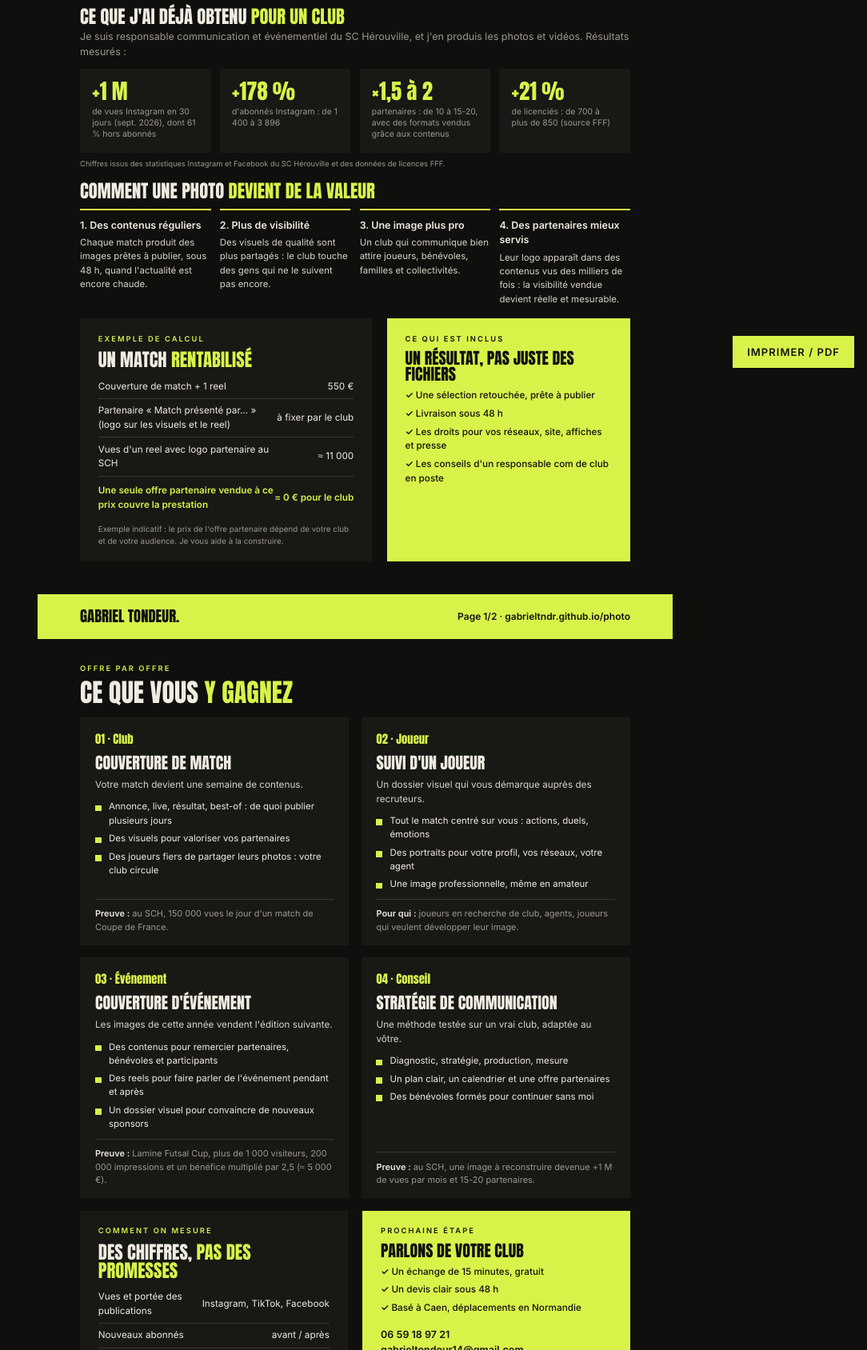
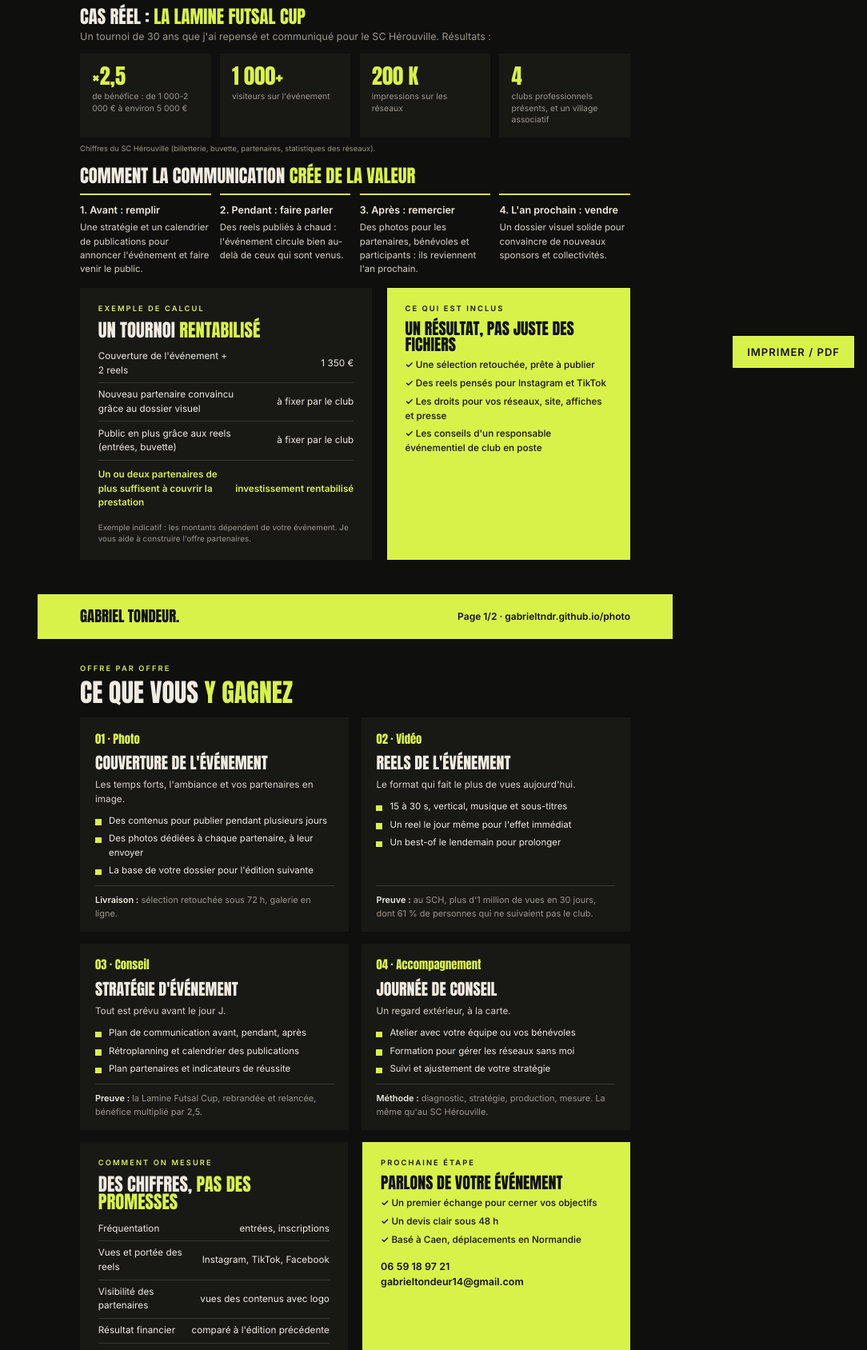
Before and after one commit to gabrieltndr/gabrieltndr.github.io, a plain HTML site: page photo/outils/pourquoi.html in a window 1280 px wide. Shown: the part 324-2012 px from the top of the page at 80% size, without its empty margins (196-1280 px from the left). Drawn offline with Linux system fonts and the light colour scheme.

Commit message:
Dossier « Pourquoi investir » recentré sur l'événementiel
Co-Authored-By: Claude Opus 5.5 <noreply@anthropic.com>
Claude-Session: https://claude.ai/code/session_01LJWR9Ldau5SUrgzu42dPZc

```diff
--- a/photo/outils/pourquoi.html
+++ b/photo/outils/pourquoi.html
@@ -4,7 +4,7 @@
 <meta charset="utf-8">
 <meta name="viewport" content="width=device-width, initial-scale=1">
 <meta name="robots" content="noindex, nofollow">
-<title>Pourquoi investir — Gabriel Tondeur</title>
+<title>Événementiel : pourquoi investir — Gabriel Tondeur</title>
 <style>
 @font-face{font-family:"Anton";src:url(../fonts/anton.woff) format("woff")}
 @font-face{font-family:"Inter";src:url(../fonts/inter-400.woff) format("woff");font-weight:400}
@@ -71,55 +71,55 @@ footer .h{font-size:14pt}
 <div class="page">
   <div class="top">
     <div class="t">
-      <div><p class="lbl">Photo · vidéo · communication</p>
-      <h1 class="h">Une image qui<br><span class="acc">rapporte</span></h1></div>
-      <p>Une photo de match n'est pas un souvenir : c'est un contenu qui fait venir du public, de nouveaux licenciés et des partenaires. Voici, simplement, pourquoi ma prestation est un investissement pour votre club.</p>
+      <div><p class="lbl">Événementiel sportif · photo · reels · stratégie</p>
+      <h1 class="h">Un événement<br><span class="acc">qui rapporte</span></h1></div>
+      <p>Un tournoi, un gala, une fête de club : les images et la communication font venir le public, rassurent les partenaires et vendent l'édition suivante. Voici pourquoi c'est un investissement, pas une dépense.</p>
     </div>
     <div class="ph" role="img" aria-label="Photo de handball, Vikings de Caen"></div>
   </div>
   <main>
     <section>
-      <h2>Ce que j'ai déjà obtenu <i>pour un club</i></h2>
-      <p style="color:var(--mut);margin:1.5mm 0 3mm">Je suis responsable communication et événementiel du SC Hérouville, et j'en produis les photos et vidéos. Résultats mesurés :</p>
+      <h2>Cas réel : <i>la Lamine Futsal Cup</i></h2>
+      <p style="color:var(--mut);margin:1.5mm 0 3mm">Un tournoi de 30 ans que j'ai repensé et communiqué pour le SC Hérouville. Résultats :</p>
       <div class="stats">
-        <div><b>+1 M</b><span>de vues Instagram en 30 jours (sept. 2026), dont 61 % hors abonnés</span></div>
-        <div><b>+178 %</b><span>d'abonnés Instagram : de 1 400 à 3 896</span></div>
-        <div><b>×1,5 à 2</b><span>partenaires : de 10 à 15-20, avec des formats vendus grâce aux contenus</span></div>
-        <div><b>+21 %</b><span>de licenciés : de 700 à plus de 850 (source FFF)</span></div>
+        <div><b>×2,5</b><span>de bénéfice : de 1 000-2 000 € à environ 5 000 €</span></div>
+        <div><b>1 000+</b><span>visiteurs sur l'événement</span></div>
+        <div><b>200 K</b><span>impressions sur les réseaux</span></div>
+        <div><b>4</b><span>clubs professionnels présents, et un village associatif</span></div>
       </div>
-      <p class="src" style="margin-top:2mm">Chiffres issus des statistiques Instagram et Facebook du SC Hérouville et des données de licences FFF.</p>
+      <p class="src" style="margin-top:2mm">Chiffres du SC Hérouville (billetterie, buvette, partenaires, statistiques des réseaux).</p>
     </section>
 
     <section>
-      <h2>Comment une photo <i>devient de la valeur</i></h2>
+      <h2>Comment la communication <i>crée de la valeur</i></h2>
       <div class="loop" style="margin-top:3mm">
-        <div><b>1. Des contenus réguliers</b>Chaque match produit des images prêtes à publier, sous 48 h, quand l'actualité est encore chaude.</div>
-        <div><b>2. Plus de visibilité</b>Des visuels de qualité sont plus partagés : le club touche des gens qui ne le suivent pas encore.</div>
-        <div><b>3. Une image plus pro</b>Un club qui communique bien attire joueurs, bénévoles, familles et collectivités.</div>
-        <div><b>4. Des partenaires mieux servis</b>Leur logo apparaît dans des contenus vus des milliers de fois : la visibilité vendue devient réelle et mesurable.</div>
+        <div><b>1. Avant : remplir</b>Une stratégie et un calendrier de publications pour annoncer l'événement et faire venir le public.</div>
+        <div><b>2. Pendant : faire parler</b>Des reels publiés à chaud : l'événement circule bien au-delà de ceux qui sont venus.</div>
+        <div><b>3. Après : remercier</b>Des photos pour les partenaires, bénévoles et participants : ils reviennent l'an prochain.</div>
+        <div><b>4. L'an prochain : vendre</b>Un dossier visuel solide pour convaincre de nouveaux sponsors et collectivités.</div>
       </div>
     </section>
 
     <section class="calc">
       <div class="box">
         <p class="lbl">Exemple de calcul</p>
-        <h2 style="margin-top:2mm">Un match <i>rentabilisé</i></h2>
+        <h2 style="margin-top:2mm">Un tournoi <i>rentabilisé</i></h2>
         <table>
-          <tr><td>Couverture de match + 1 reel</td><td class="r">550 €</td></tr>
-          <tr><td>Partenaire « Match présenté par… » (logo sur les visuels et le reel)</td><td class="r">à fixer par le club</td></tr>
-          <tr><td>Vues d'un reel avec logo partenaire au SCH</td><td class="r">≈ 11 000</td></tr>
-          <tr class="t"><td>Une seule offre partenaire vendue à ce prix couvre la prestation</td><td class="r">= 0 € pour le club</td></tr>
+          <tr><td>Couverture de l'événement + 2 reels</td><td class="r">1 350 €</td></tr>
+          <tr><td>Nouveau partenaire convaincu grâce au dossier visuel</td><td class="r">à fixer par le club</td></tr>
+          <tr><td>Public en plus grâce aux reels (entrées, buvette)</td><td class="r">à fixer par le club</td></tr>
+          <tr class="t"><td>Un ou deux partenaires de plus suffisent à couvrir la prestation</td><td class="r">investissement rentabilisé</td></tr>
         </table>
-        <p class="note">Exemple indicatif : le prix de l'offre partenaire dépend de votre club et de votre audience. Je vous aide à la construire.</p>
+        <p class="note">Exemple indicatif : les montants dépendent de votre événement. Je vous aide à construire l'offre partenaires.</p>
       </div>
       <div class="promise">
         <p class="lbl" style="color:#111">Ce qui est inclus</p>
         <h3>Un résultat, pas juste des fichiers</h3>
         <ul>
           <li>Une sélection retouchée, prête à publier</li>
-          <li>Livraison sous 48 h</li>
+          <li>Des reels pensés pour Instagram et TikTok</li>
           <li>Les droits pour vos réseaux, site, affiches et presse</li>
-          <li>Les conseils d'un responsable com de club en poste</li>
+          <li>Les conseils d'un responsable événementiel de club en poste</li>
         </ul>
       </div>
     </section>
@@ -136,44 +136,44 @@ footer .h{font-size:14pt}
     </section>
     <div class="offers">
       <article class="off">
-        <span class="n">01 · Club</span><h3>Couverture de match</h3>
-        <p>Votre match devient une semaine de contenus.</p>
+        <span class="n">01 · Photo</span><h3>Couverture de l'événement</h3>
+        <p>Les temps forts, l'ambiance et vos partenaires en image.</p>
         <ul>
-          <li>Annonce, live, résultat, best-of : de quoi publier plusieurs jours</li>
-          <li>Des visuels pour valoriser vos partenaires</li>
-          <li>Des joueurs fiers de partager leurs photos : votre club circule</li>
+          <li>Des contenus pour publier pendant plusieurs jours</li>
+          <li>Des photos dédiées à chaque partenaire, à leur envoyer</li>
+          <li>La base de votre dossier pour l'édition suivante</li>
         </ul>
-        <p class="proof"><b>Preuve :</b> au SCH, 150 000 vues le jour d'un match de Coupe de France.</p>
+        <p class="proof"><b>Livraison :</b> sélection retouchée sous 72 h, galerie en ligne.</p>
       </article>
       <article class="off">
-        <span class="n">02 · Joueur</span><h3>Suivi d'un joueur</h3>
-        <p>Un dossier visuel qui vous démarque auprès des recruteurs.</p>
+        <span class="n">02 · Vidéo</span><h3>Reels de l'événement</h3>
+        <p>Le format qui fait le plus de vues aujourd'hui.</p>
         <ul>
-          <li>Tout le match centré sur vous : actions, duels, émotions</li>
-          <li>Des portraits pour votre profil, vos réseaux, votre agent</li>
-          <li>Une image professionnelle, même en amateur</li>
+          <li>15 à 30 s, vertical, musique et sous-titres</li>
+          <li>Un reel le jour même pour l'effet immédiat</li>
+          <li>Un best-of le lendemain pour prolonger</li>
         </ul>
-        <p class="proof"><b>Pour qui :</b> joueurs en recherche de club, agents, joueurs qui veulent développer leur image.</p>
+        <p class="proof"><b>Preuve :</b> au SCH, plus d'1 million de vues en 30 jours, dont 61 % de personnes qui ne suivaient pas le club.</p>
       </article>
       <article class="off">
-        <span class="n">03 · Événement</span><h3>Couverture d'événement</h3>
-        <p>Les images de cette année vendent l'édition suivante.</p>
+        <span class="n">03 · Conseil</span><h3>Stratégie d'événement</h3>
+        <p>Tout est prévu avant le jour J.</p>
         <ul>
-          <li>Des contenus pour remercier partenaires, bénévoles et participants</li>
-          <li>Des reels pour faire parler de l'événement pendant et après</li>
-          <li>Un dossier visuel pour convaincre de nouveaux sponsors</li>
+          <li>Plan de communication avant, pendant, après</li>
+          <li>Rétroplanning et calendrier des publications</li>
+          <li>Plan partenaires et indicateurs de réussite</li>
         </ul>
-        <p class="proof"><b>Preuve :</b> Lamine Futsal Cup, plus de 1 000 visiteurs, 200 000 impressions et un bénéfice multiplié par 2,5 (≈ 5 000 €).</p>
+        <p class="proof"><b>Preuve :</b> la Lamine Futsal Cup, rebrandée et relancée, bénéfice multiplié par 2,5.</p>
       </article>
       <article class="off">
-        <span class="n">04 · Conseil</span><h3>Stratégie de communication</h3>
-        <p>Une méthode testée sur un vrai club, adaptée au vôtre.</p>
+        <span class="n">04 · Accompagnement</span><h3>Journée de conseil</h3>
+        <p>Un regard extérieur, à la carte.</p>
         <ul>
-          <li>Diagnostic, stratégie, production, mesure</li>
-          <li>Un plan clair, un calendrier et une offre partenaires</li>
-          <li>Des bénévoles formés pour continuer sans moi</li>
+          <li>Atelier avec votre équipe ou vos bénévoles</li>
+          <li>Formation pour gérer les réseaux sans moi</li>
+          <li>Suivi et ajustement de votre stratégie</li>
         </ul>
-        <p class="proof"><b>Preuve :</b> au SCH, une image à reconstruire devenue +1 M de vues par mois et 15-20 partenaires.</p>
+        <p class="proof"><b>Méthode :</b> diagnostic, stratégie, production, mesure. La même qu'au SC Hérouville.</p>
       </article>
     </div>
 
@@ -182,18 +182,18 @@ footer .h{font-size:14pt}
         <p class="lbl">Comment on mesure</p>
         <h2 style="margin-top:2mm">Des chiffres, <i>pas des promesses</i></h2>
         <table>
-          <tr><td>Vues et portée des publications</td><td class="r">Instagram, TikTok, Facebook</td></tr>
-          <tr><td>Nouveaux abonnés</td><td class="r">avant / après</td></tr>
+          <tr><td>Fréquentation</td><td class="r">entrées, inscriptions</td></tr>
+          <tr><td>Vues et portée des reels</td><td class="r">Instagram, TikTok, Facebook</td></tr>
           <tr><td>Visibilité des partenaires</td><td class="r">vues des contenus avec logo</td></tr>
-          <tr><td>Partages et mentions</td><td class="r">par publication</td></tr>
+          <tr><td>Résultat financier</td><td class="r">comparé à l'édition précédente</td></tr>
         </table>
-        <p class="note">Sur demande, un bilan simple après la prestation, à transmettre à vos partenaires.</p>
+        <p class="note">Ces indicateurs sont fixés ensemble dans la stratégie, avant l'événement.</p>
       </div>
       <div class="promise">
         <p class="lbl" style="color:#111">Prochaine étape</p>
-        <h3>Parlons de votre club</h3>
+        <h3>Parlons de votre événement</h3>
         <ul>
-          <li>Un échange de 15 minutes, gratuit</li>
+          <li>Un premier échange pour cerner vos objectifs</li>
           <li>Un devis clair sous 48 h</li>
           <li>Basé à Caen, déplacements en Normandie</li>
         </ul>
```
Also changed, not shown: 1 other file.
